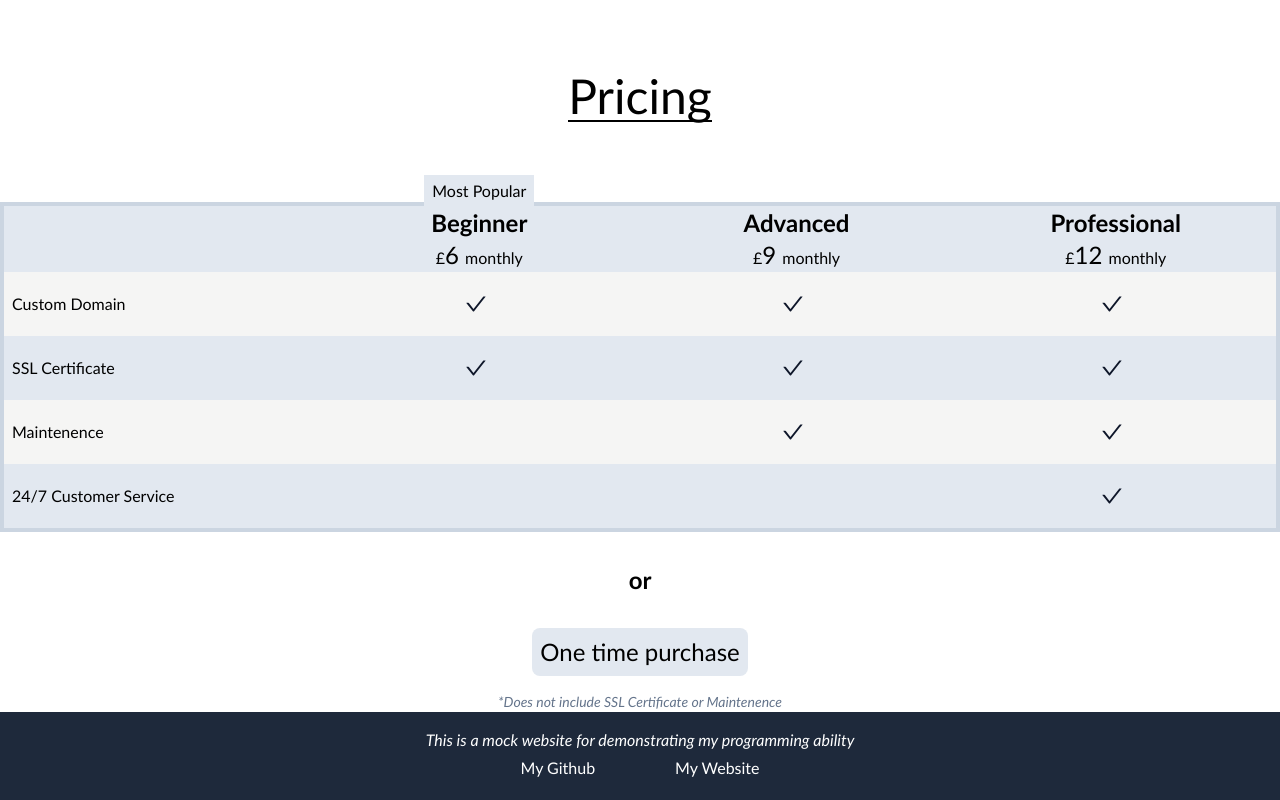
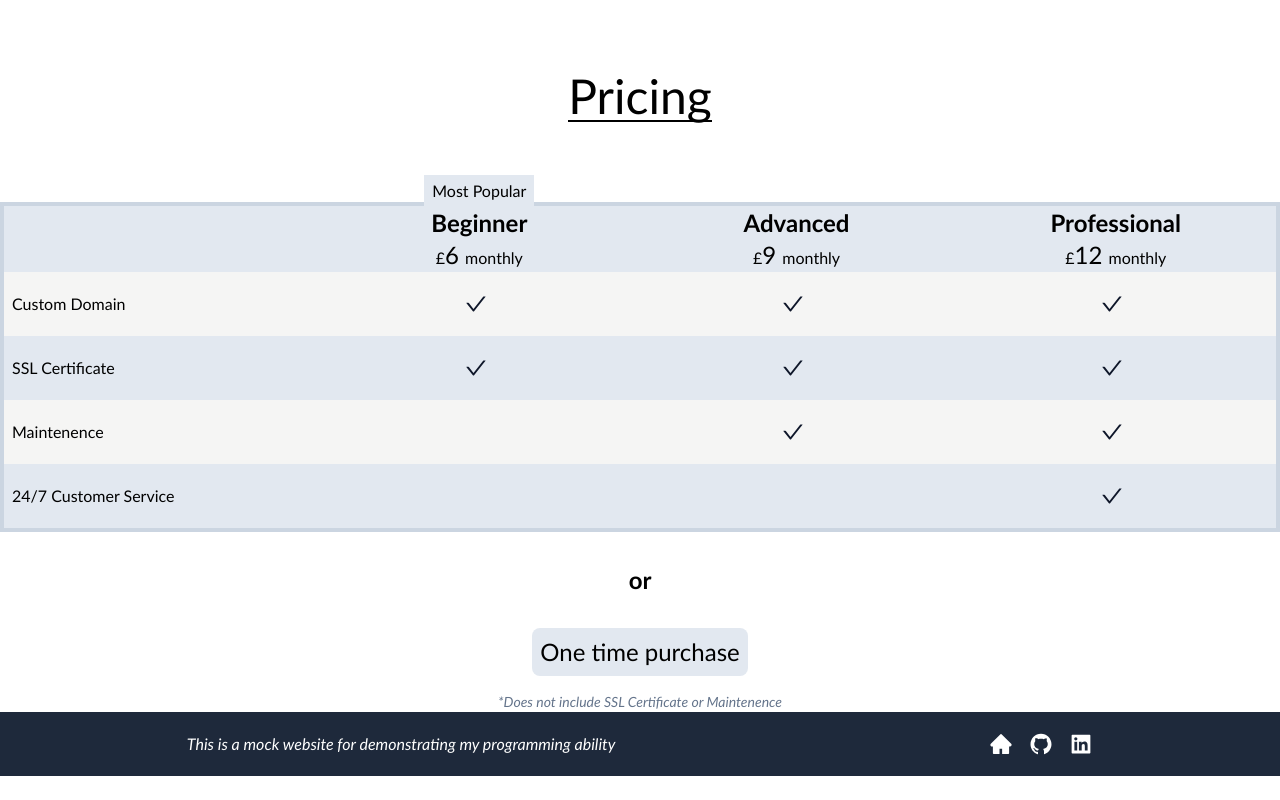
Before and after one commit to AroonSalotra/freelance-website, a Next.js app: page / in a window 1280 px wide. Shown: the part 2346-3146 px from the top of the page. After the commit the page ends 3122 px from the top, so only its background shows below. Built offline with nearby package versions, Linux system fonts and the light colour scheme.

Commit message:
finish footer styling

```diff
--- a/components/Footer.tsx
+++ b/components/Footer.tsx
@@ -1,29 +1,45 @@
+import React from "react";
+import { AiFillLinkedin, AiFillGithub, AiFillHome } from "react-icons/ai"
+
 const Footer = () => {
 
-    const footerList: { body: string, redirect: string }[] = [
-        {
-            body: "My Github",
-            redirect: "https://github.com/AroonSalotra"
-        },
-        {
-            body: "My Website",
-            redirect: "https://www.aroonsalotra.com/"
-        }
-    ]
+    const footerList:
+        { body: (string | React.ReactNode), redirect: string, id: string }[] = [
+            {
+                body: <AiFillHome />,
+                redirect: "https://www.aroonsalotra.com/",
+                id: "My Website"
+            },
+            {
+                body: <AiFillGithub />,
+                redirect: "https://github.com/AroonSalotra",
+                id: "Github"
+            },
+            {
+                body: <AiFillLinkedin />,
+                redirect: "#",
+                id: "Linkedin"
+            }
+        ]
 
     return (
-        <footer className="bg-slate-800 text-white py-4">
+        <footer className="bg-slate-800 text-white py-4 flex flex-col items-center sm:flex-row sm:justify-around">
+
             <i>This is a mock website for demonstrating my programming ability</i>
-            <ul className="flex justify-center gap-20">
-                {footerList.map(({ body, redirect }) => {
-                    return <li key={body}
-                        className="py-1 hover:underline">
+
+            <ul className="flex gap-4">
+                {footerList.map(({ body, redirect, id }) => {
+                    return <li key={id}
+                        className="py-1 text-2xl rounded-lg hover:bg-slate-400 ">
                         <a href={redirect}
                             target="_blank"
-                            rel="noreferrer" >{body}</a>
+                            rel="noreferrer" >
+                            {body}
+                        </a>
                     </li>
                 })}
             </ul>
+
         </footer>
     );
 }
```
